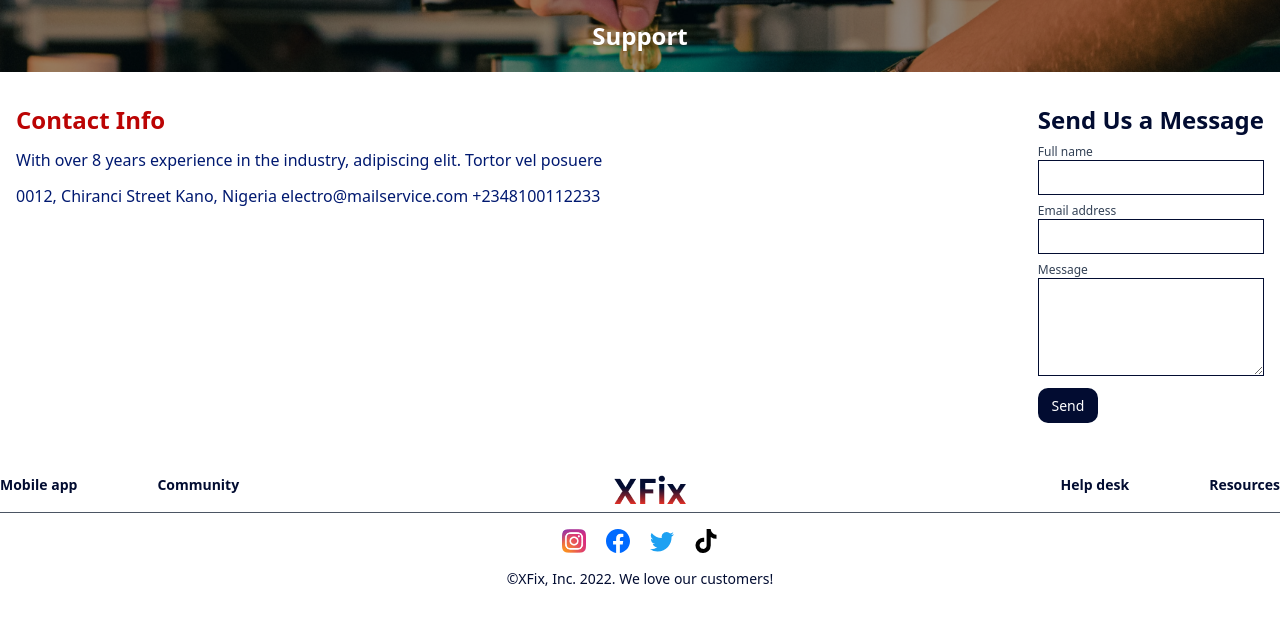
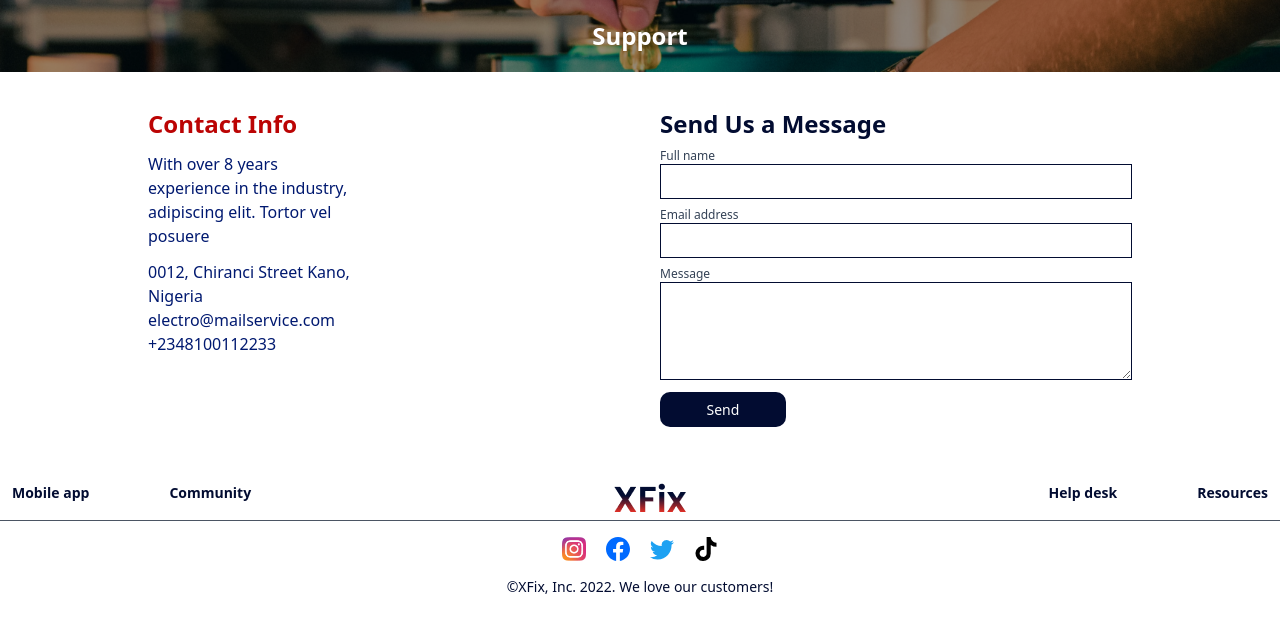
Before and after one commit to Adebimpe96/XFIX, a React (Create React App) app: page /customersupport in a window 1280 px wide. Shown: the top 632 px of the page. Built offline with nearby package versions, Linux system fonts and the light colour scheme.

Commit message:
support modified

```diff
--- a/src/components/Customers/CustomerSupport.js
+++ b/src/components/Customers/CustomerSupport.js
@@ -10,10 +10,10 @@ const CustomerSupport =() =>{
             <div className="support flex flex-row justify-center">
                 <h4 className="text-white text-2xl p-5 font-bold">Support</h4>
             </div>
-            <div className="container-lg flex flex-col md:flex-row justify-between py-4">
-                <div className="col p-4">
+            <div className="container-lg flex flex-col md:flex-row justify-around py-4">
+                <div className="p-5 w-full md:w-1/5">
                     <h4 className="red font-bold text-2xl">Contact Info</h4>
-                    <div className="col-6">
+                    <div className="">
                     <p className="text-lightBlue my-3">With over 8 years experience in the industry, adipiscing elit. Tortor vel posuere</p>
                     <p className="text-lightBlue">0012, Chiranci Street Kano, Nigeria
                         electro@mailservice.com
@@ -21,7 +21,7 @@ const CustomerSupport =() =>{
                     </div>
 
                 </div>
-                <div className="col py-4 px-4">
+                <div className="p-5 w-full md:w-2/5">
                 <h4 className="text-darkBlue font-bold text-2xl">Send Us a Message</h4>
                 <form className="">
                 <label class="block my-2 text-xs">
@@ -58,7 +58,8 @@ const CustomerSupport =() =>{
                 </form>
                 </div>
             </div>
-            <div className="container-fluid flex flex-row flex-wrap justify-between text-darkBlue text-sm font-bold border-b border-gray-600">
+            <div className="container-fluid flex flex-row flex-wrap justify-between
+             text-darkBlue text-sm font-bold border-b border-gray-600 px-3">
                 <div className='inline-flex space-x-20 mb-2'>
                     <h5 className=''>Mobile app</h5>
                     <h5 className=''>Community</h5>
```
